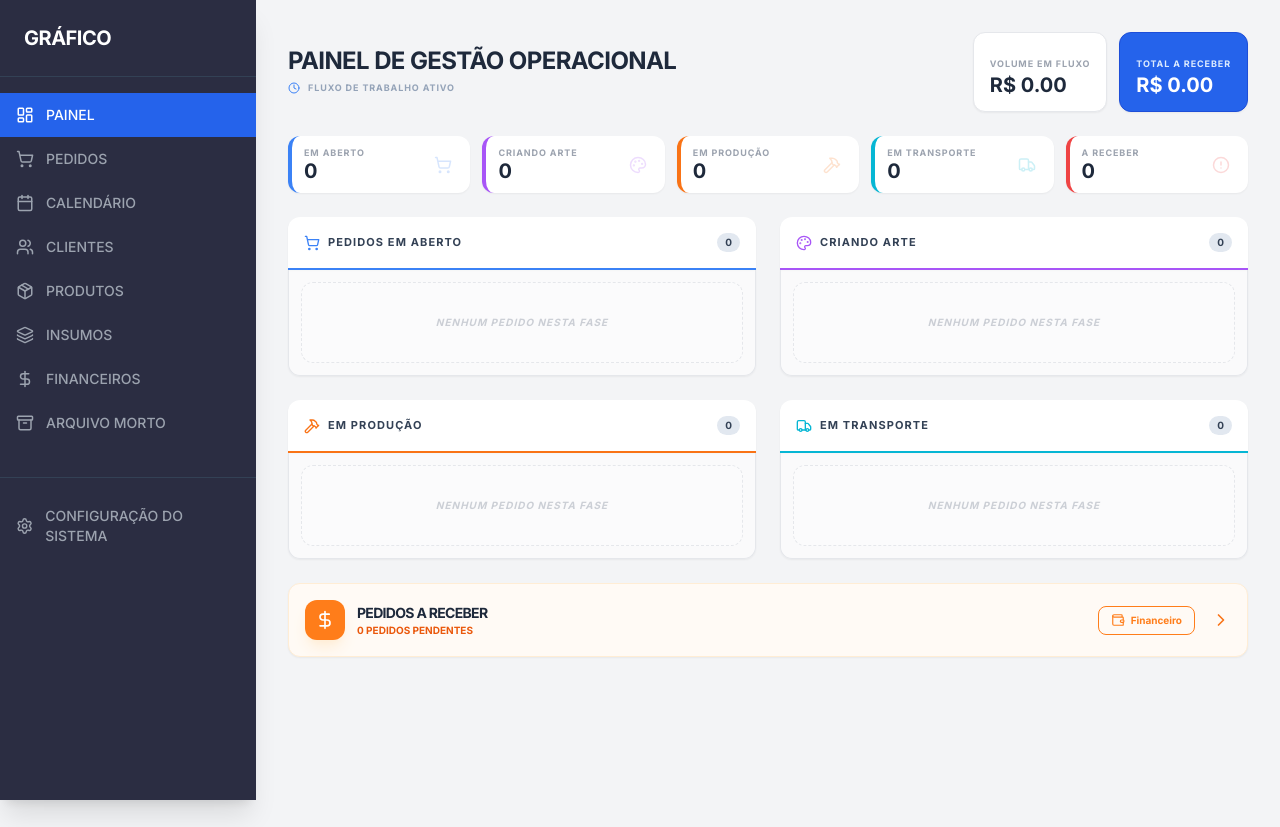
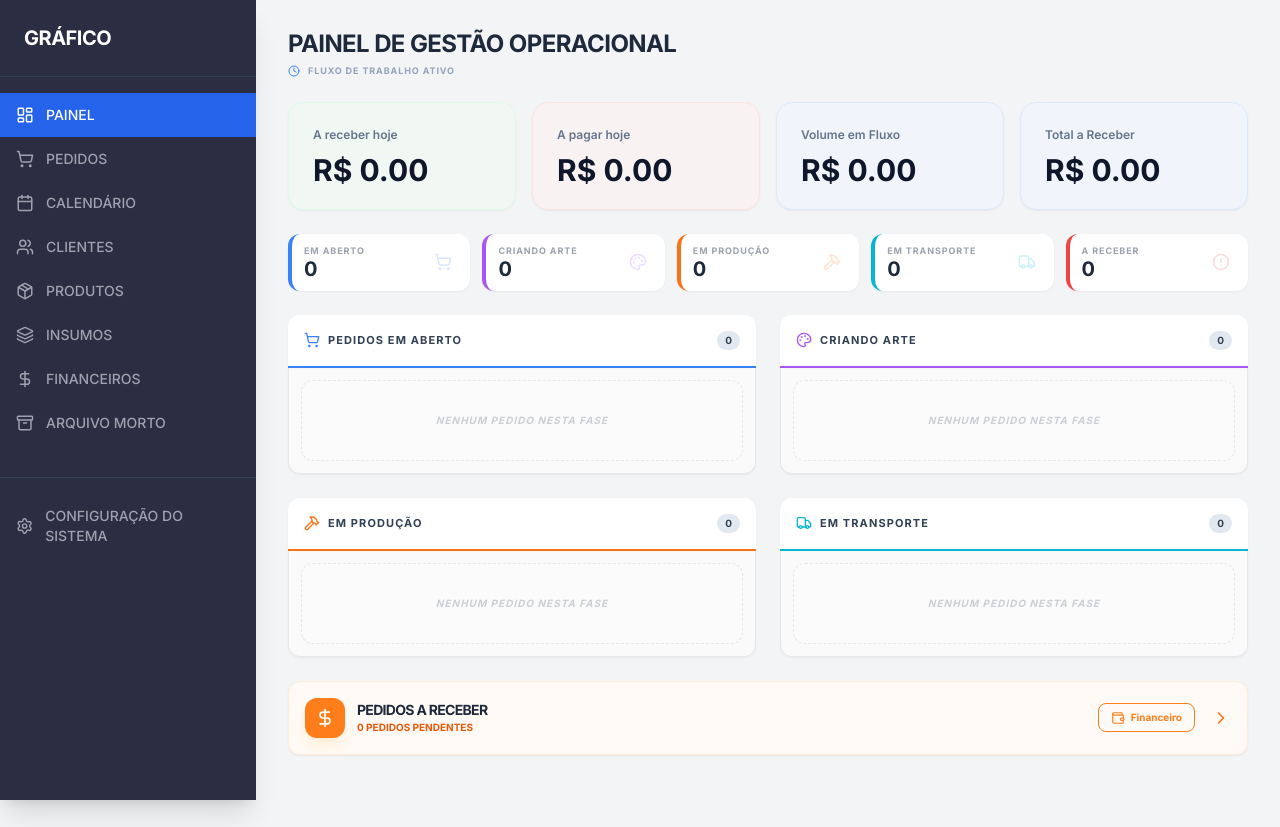
Before and after one commit to alocorreaart-lang/sistema-gr-fica, a React (Vite) app: page /#/ in a window 1280 px wide. Before the commit the page ends 800 px from the top, so only its background shows below. Built offline with nearby package versions, Linux system fonts and the light colour scheme.

Commit message:
feat(dashboard): Refactor financial summary to status cards
Replaces the old financial summary component with a more flexible `StatusCard` component. This change improves the visual presentation and modularity of key financial metrics on the dashboard.

```diff
--- a/pages/Dashboard.tsx
+++ b/pages/Dashboard.tsx
@@ -21,12 +21,20 @@ const StatusCounter = ({ label, count, icon: Icon, colorClass }: { label: string
   </div>
 );
 
-const FinancialSummary = ({ title, value, type }: { title: string, value: string, type: 'income' | 'pending' }) => (
-  <div className={`p-4 rounded-xl shadow-sm border ${type === 'income' ? 'bg-blue-600 text-white border-blue-700' : 'bg-white text-slate-800 border-gray-200'}`}>
-    <span className={`text-[9px] font-black uppercase tracking-widest ${type === 'income' ? 'text-blue-100' : 'text-gray-400'}`}>{title}</span>
-    <p className="text-xl font-black mt-0.5 leading-none">{value}</p>
-  </div>
-);
+const StatusCard = ({ label, value, variant }: { label: string, value: string, variant: 'green' | 'red' | 'blue' }) => {
+  const variants = {
+    green: 'bg-green-50/50 border-green-100 text-green-700',
+    red: 'bg-red-50/50 border-red-100 text-red-700',
+    blue: 'bg-blue-50/50 border-blue-100 text-blue-700'
+  };
+
+  return (
+    <div className={`p-6 rounded-2xl shadow-sm border ${variants[variant]} flex-1`}>
+      <span className="text-xs font-semibold text-slate-500 block mb-3">{label}</span>
+      <p className="text-3xl font-black text-slate-900 leading-none">{value}</p>
+    </div>
+  );
+};
 
 interface OrderTableProps {
   title: string;
@@ -191,6 +199,7 @@ const Dashboard: React.FC = () => {
   const [orders, setOrders] = useState<Order[]>([]);
   const [clients, setClients] = useState<Client[]>([]);
   const [accounts, setAccounts] = useState<Account[]>([]);
+  const [financialEntries, setFinancialEntries] = useState<FinancialEntry[]>([]);
   const [systemPaymentMethods, setSystemPaymentMethods] = useState<PaymentMethod[]>([]);
   const [isDetailsOpen, setIsDetailsOpen] = useState(false);
   const [viewingOrder, setViewingOrder] = useState<Order | null>(null);
@@ -202,8 +211,13 @@ const Dashboard: React.FC = () => {
     const loadData = () => {
       const storedOrders = localStorage.getItem('quickprint_orders');
       if (storedOrders) setOrders(JSON.parse(storedOrders));
+
+      const storedFinancial = localStorage.getItem('quickprint_financial');
+      if (storedFinancial) setFinancialEntries(JSON.parse(storedFinancial));
+
       const storedClients = localStorage.getItem('quickprint_clients');
       if (storedClients) setClients(JSON.parse(storedClients));
+
       const storedSettings = localStorage.getItem('quickprint_settings');
       if (storedSettings) {
         const settings: SystemSettings = JSON.parse(storedSettings);
@@ -274,6 +288,7 @@ const Dashboard: React.FC = () => {
       status: 'PAID'
     };
     localStorage.setItem('quickprint_financial', JSON.stringify([newFinEntry, ...financial]));
+    setFinancialEntries([newFinEntry, ...financial]);
 
     setIsDetailsOpen(false);
     alert('Pagamento registrado com sucesso!');
@@ -292,6 +307,15 @@ const Dashboard: React.FC = () => {
   const totalReceivable = activeOrders.reduce((acc, o) => acc + (o.total - o.entry), 0);
   const totalInFlow = activeOrders.reduce((acc, o) => acc + o.total, 0);
 
+  const today = new Date().toISOString().split('T')[0];
+  const receivableToday = financialEntries
+    .filter(e => e.type === 'INCOME' && e.status === 'PENDING' && e.date === today)
+    .reduce((acc, e) => acc + e.amount, 0);
+
+  const payableToday = financialEntries
+    .filter(e => e.type === 'EXPENSE' && e.status === 'PENDING' && e.date === today)
+    .reduce((acc, e) => acc + e.amount, 0);
+
   const getOrdersByStatus = (status: OrderStatus) => activeOrders.filter(o => o.status === status);
 
   const openOrders = getOrdersByStatus(OrderStatus.OPEN);
@@ -303,16 +327,35 @@ const Dashboard: React.FC = () => {
 
   return (
     <div className="space-y-6 animate-in fade-in duration-500 pb-8">
-      <header className="flex flex-col lg:flex-row justify-between items-start lg:items-center gap-4">
+      <header className="space-y-6">
         <div>
           <h2 className="text-2xl font-black text-slate-800 uppercase tracking-tight leading-none">Painel de Gestão Operacional</h2>
           <p className="text-slate-400 text-[9px] font-bold uppercase tracking-widest mt-2 flex items-center gap-2">
             <Clock size={12} className="text-blue-500" /> Fluxo de Trabalho Ativo
           </p>
         </div>
-        <div className="flex gap-3 w-full lg:w-auto">
-          <FinancialSummary title="Volume em Fluxo" value={`R$ ${totalInFlow.toFixed(2)}`} type="pending" />
-          <FinancialSummary title="Total a Receber" value={`R$ ${totalReceivable.toFixed(2)}`} type="income" />
+
+        <div className="grid grid-cols-1 sm:grid-cols-2 lg:grid-cols-4 gap-4">
+          <StatusCard
+            label="A receber hoje"
+            value={`R$ ${receivableToday.toFixed(2)}`}
+            variant="green"
+          />
+          <StatusCard
+            label="A pagar hoje"
+            value={`R$ ${payableToday.toFixed(2)}`}
+            variant="red"
+          />
+          <StatusCard
+            label="Volume em Fluxo"
+            value={`R$ ${totalInFlow.toFixed(2)}`}
+            variant="blue"
+          />
+          <StatusCard
+            label="Total a Receber"
+            value={`R$ ${totalReceivable.toFixed(2)}`}
+            variant="blue"
+          />
         </div>
       </header>
 
@@ -472,7 +515,7 @@ const Dashboard: React.FC = () => {
                     </div>
                     <button
                       onClick={handleRegisterPayment}
-                      className="w-full py-5 bg-blue-600 text-white rounded-2xl font-black text-xs uppercase tracking-widest hover:bg-blue-700 transition-all shadow-xl shadow-blue-100 active:scale-95 flex items-center justify-center gap-3"
+                      className="w-full py-5 bg-blue-600 text-white rounded-2xl font-black text-xs uppercase tracking-widest shadow-xl shadow-blue-100 active:scale-95 flex items-center justify-center gap-3"
                     >
                       <CheckCircle2 size={18} /> Confirmar Recebimento e Atualizar
                     </button>
```
